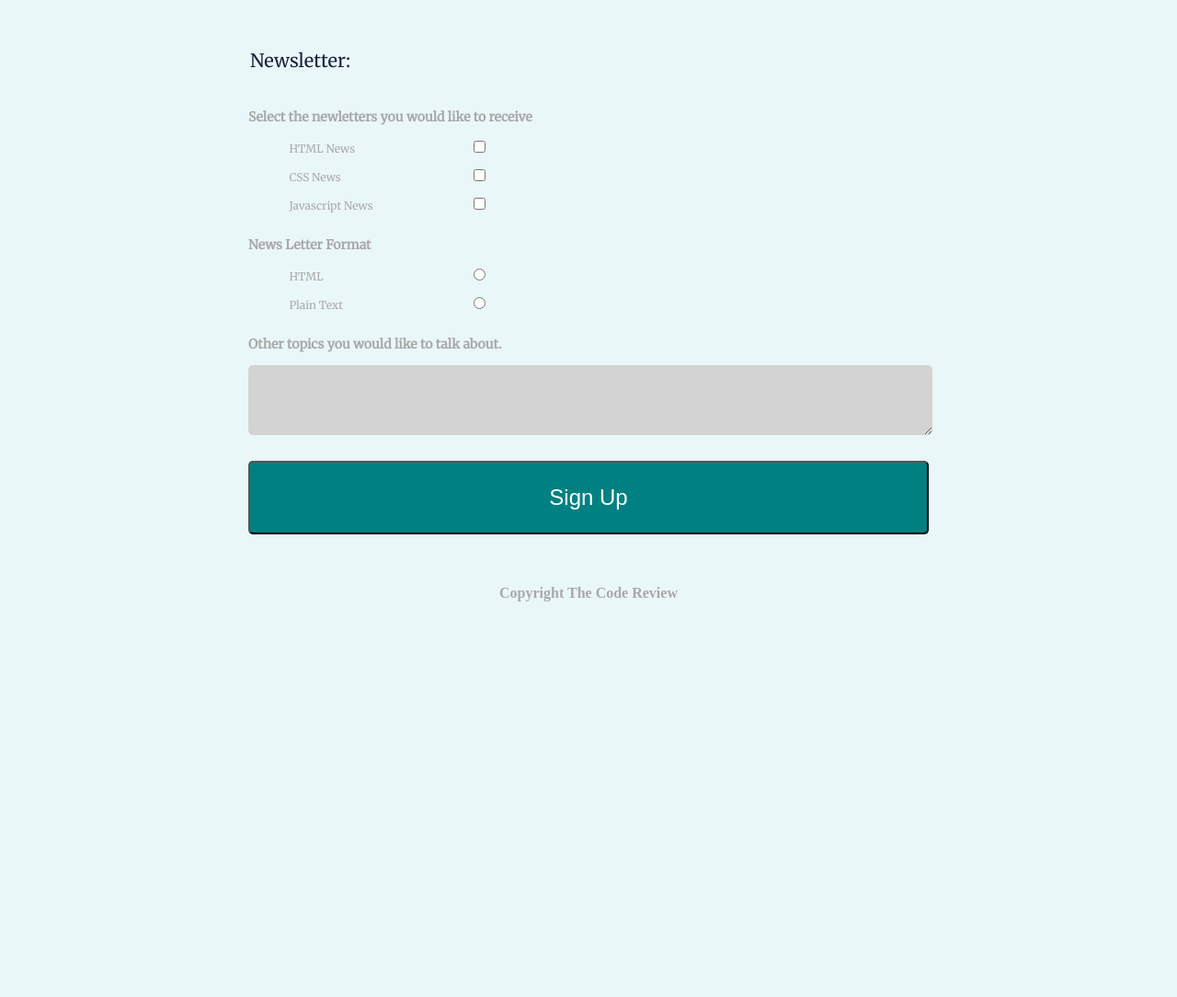
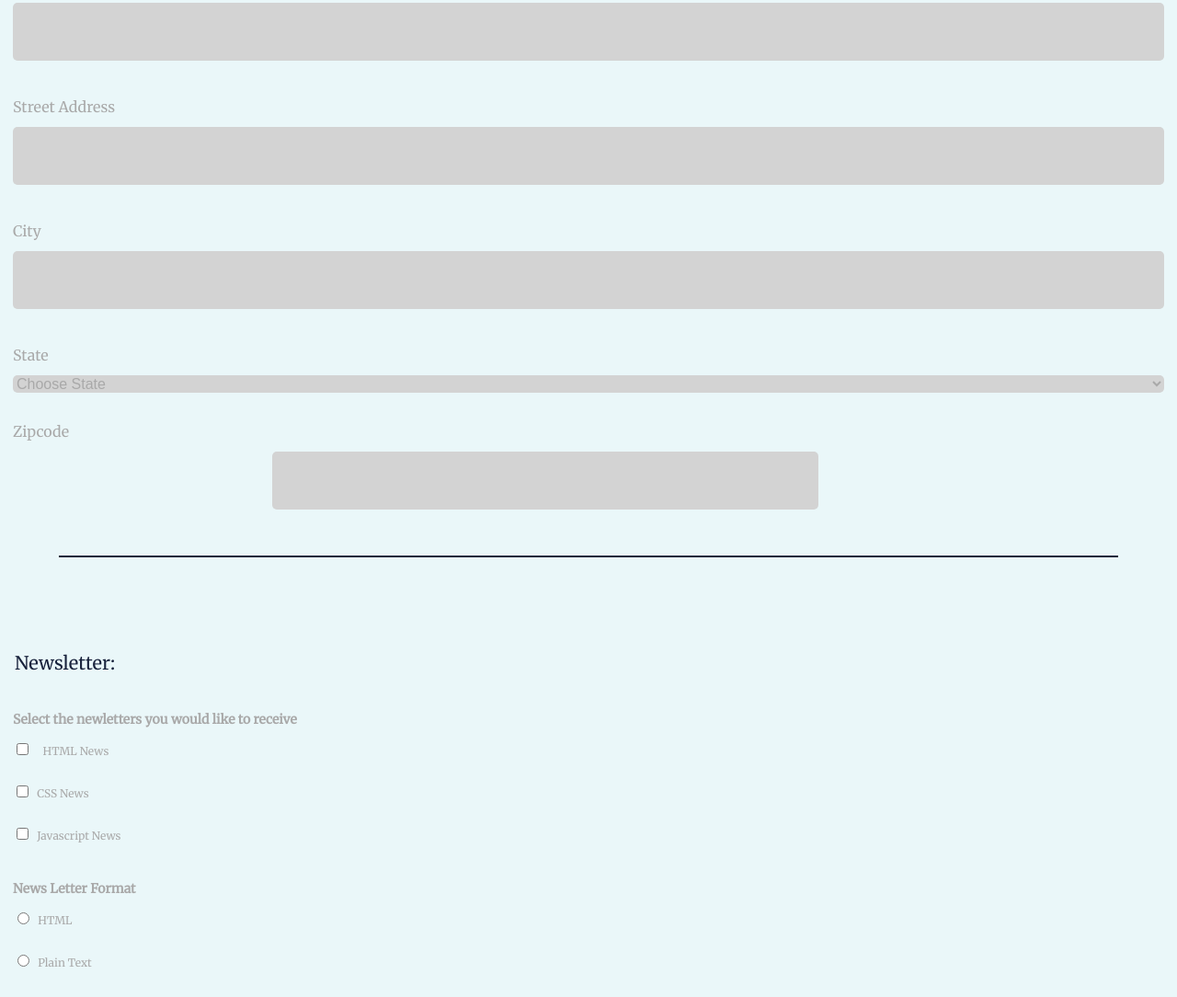
Before and after one commit to jasoncockrell/online_registration_v4, a plain HTML site: page index.html in a window 1280 px wide. Shown: the part 855-1939 px from the top of the page at 92% size. Before the commit the page ends 1530 px from the top, so only its background shows below. Drawn offline with Linux system fonts and the light colour scheme.

Commit message:
Corrections Per Peer Review
Matched attribute label on Line 46
Added labels for lines 113-120
Styled Labels
Corrected desktop (1024px) view of Zip code
Eliminated extra comma CSS line 16
Eliminated div line 109
Extra credit-added a focus color change for text area

```diff
--- a/index.html
+++ b/index.html
@@ -31,19 +31,19 @@
                 </div>
                 <div class="phone_lbl">
                     <label for="telephone">Phone Number</label>
-                    <input type="tel" id="telephone" name="user_telephone" required placeholder="Required">
+                    <input type="tel" id="telephone" name="user_telephone">
                 </div>
                 <div class="address_lbl">
                     <label for="address">Street Address</label>
-                    <input type="text" id="address" name="user_address" required placeholder="Required">
+                    <input type="text" id="address" name="user_address">
                 </div>
                 <div class="city_lbl">
                     <label for="city">City</label>
-                    <input type="text" id="city" name="user_city" required placeholder="Required">
+                    <input type="text" id="city" name="user_city">
                 </div>
                 <div class="state_lbl">
-                    <label for="state" id="st_sel">State</label>
-                    <select name="smenu" id="sel_menu" required="">
+                    <label for="sel_menu" id="st_sel">State</label>
+                    <select name="smenu" id="sel_menu">
         <option value="state" selected="selected">Choose State</option>
         <option value="AL">Alabama</option>
          <option value="AK">Alaska</option>
@@ -99,7 +99,7 @@
       </select></div>
                 <div class="zip_lbl">
                     <label for="zipcode" id="zpcd">Zipcode</label>
-                    <input type="text" id="zipcode" name="user_zipcode" required>
+                    <input type="text" id="zipcode" name="user_zipcode">
                 </div>
             </fieldset>
             <div class="border_too">
@@ -108,19 +108,24 @@
                 <legend>Newsletter:</legend>
                 <div class="secondary">
                     <h3> Select the newletters you would like to receive</h3>
-                    <input type="checkbox" name="newsHTML" value="HTML" id="hnews">HTML News<br>
-                    <input type="checkbox" name="newsCSS" value="CSS" id="csnews">CSS News<br>
-                    <input type="checkbox" name="newsJS" value="JScript" id="scnews">Javascript News<br>
+                    <div class="chk_HMTL">
+                        <input type="checkbox" name="newsHTML" value="HTML" id="hnews"><label for="hnews" id="html_news">HTML News</label></div>
+                    <div class="chk_CSS">
+                        <input type="checkbox" name="newsCSS" value="CSS" id="csnews"><label for="csnews" id="css_news">CSS News</label></div>
+                    <div class="chk_JS">
+                        <input type="checkbox" name="newsJS" value="JScript" id="scnews"><label for="scnews" id="js_news">Javascript News</label></div>
                     <h3>News Letter Format</h3>
-                    <input type="radio" name="format" value="htmld" id="hformat">HTML<br>
-                    <input type="radio" name="format" value="plaind" id="pformat">Plain Text<br>
+                    <div class="rad_HTML"><input type="radio" name="format" value="htmld" id="hformat"><label for="hformat" id="html_nl">HTML</label></div>
+                    <div class="rad_Plain"><input type="radio" name="format" value="plaind" id="pformat"><label for="pformat" id="pt_lab">Plain Text</label></div>
                     <h3>Other topics you would like to talk about.</h3>
                     <textarea id="info" name="user_info"></textarea>
-                    <button type="submit" id="sub">Sign Up</button></fieldset>
-                  </div> </form>
-            <div class="copyright">
-                <h4>Copyright The Code Review</h4>
-            </div>
+                    <button type="submit" id="sub">Sign Up</button></div>
+            </fieldset>
+    </div>
+    </form>
+    <div class="copyright">
+        <h4>Copyright The Code Review</h4>
+    </div>
 
 
 
--- a/style.css
+++ b/style.css
@@ -13,7 +13,7 @@ h1{font-family: 'Merriweather', serif;
 align-self: center;
 color:white;}
 
-h2,{font-family: 'Merriweather', serif;
+h2 {font-family: 'Merriweather', serif;
 color:#17213b;
 font-weight: bold;}
 
@@ -26,6 +26,13 @@ input{background-color:lightgrey;
 input:focus{background-color:lightblue;}
 
 input::placeholder{color:darkgrey;}
+
+textarea{background-color:lightgrey;
+  transition: background-color .35s ease-in-out;}
+
+textarea:focus{background-color:white;}
+
+.chk_HTML, .chk_CSS, .chk_JS,.rad_HTML,.rad_Plain{display:inline-block; width:50%;}
 
 
 /**--MOBILE--**/
@@ -127,11 +134,13 @@ button{width:100%;
 
 .copyright h4{text-align: center;}
 
+#html_news,#css_news,#js_news,#html_nl,#pt_lab{margin-left: 1%;}
+
 }
 
-/*--DESKTOP--*/
+/*--IPAD-&-DESKTOP--*/
 
-@media (min-width:768px) {
+@media (min-width:768px) and (max-width:1024px) {
 
 
 
@@ -178,4 +187,18 @@ body{margin:auto;}
 
 #pformat{margin-right:-62%;}
 
+#html_news{margin-left:-1%;}
+
+#css_news,#js_news,#html_nl,#pt_lab{margin-left:4%;}
+
 }
+
+/*--DESKTOP--*/
+
+@media (min-width:1024px){
+
+#zipcode{margin-left:45%; margin-right:-40%;}
+
+
+
+}
```
